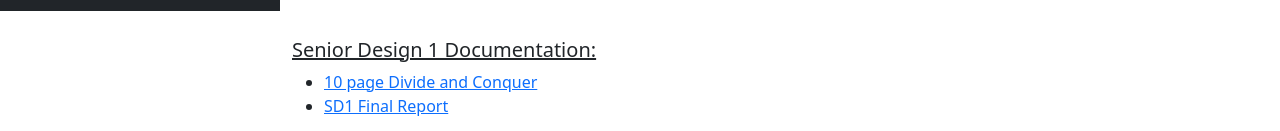
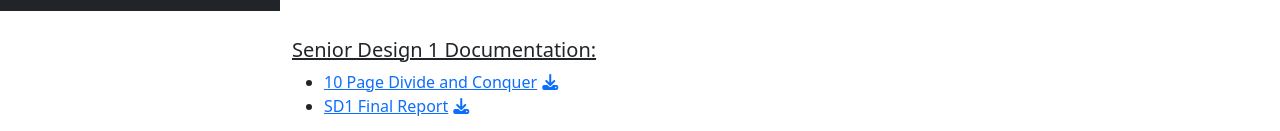
Before and after one commit to bvanderzalm/SeniorDesignAngularApp, an Angular app in the folder SeniorDesignWebsite/: page /sd1-documentation in a window 1280 px wide. Shown: the part 789-920 px from the top of the page. Built offline with nearby package versions, Linux system fonts and the light colour scheme.

Commit message:
Added download icon

```diff
--- a/SeniorDesignWebsite/src/app/views/senior-design-one/senior-design-one.component.html
+++ b/SeniorDesignWebsite/src/app/views/senior-design-one/senior-design-one.component.html
@@ -20,13 +20,19 @@
     <ul>
         <li>
             <a href="../../../assets/Group18_ Divide and Conquer_v2.pdf" download="Group18_Divide_and_Conquer">
-                10 page Divide and Conquer
+                <div style="display: flex; align-items: center;">
+                    <span style="margin-right: 5px;">10 Page Divide and Conquer</span>
+                    <i class="fa-solid fa-download"></i>
+                </div>
             </a>
         </li>
 
         <li>
             <a href="../../../assets/Group18_120_Page_Final_Report.pdf" download="Group18_SD1_Final_Report">
-                SD1 Final Report
+                <div style="display: flex; align-items: center;">
+                    <span style="margin-right: 5px;">SD1 Final Report</span>
+                    <i class="fa-solid fa-download"></i>
+                </div>
             </a>
         </li>
     </ul>
```
